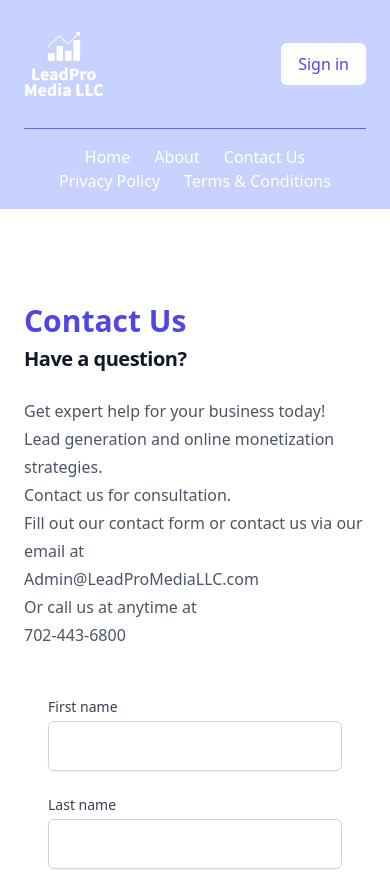
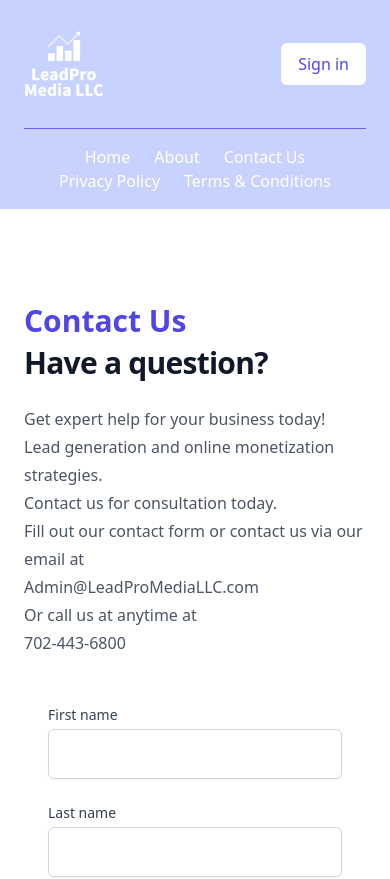
Before and after one commit to yogevzipori/payproweb, a Next.js app: page /contact in a window 390 px wide. Shown: the top 879 px of the page. Built offline with nearby package versions, Linux system fonts and the light colour scheme.

Commit message:
titlefont

```diff
--- a/app/about/page.js
+++ b/app/about/page.js
@@ -9,7 +9,7 @@ export default function About() {
             <h1 className="text-3xl font-semibold leading-8 text-indigo-600">
               This is our story
             </h1>
-            <div className="mt-2 text-xl font-bold tracking-tight text-gray-900 sm:text-4xl">
+            <div className="mt-2 text-3xl font-bold tracking-tight text-gray-900 sm:text-4xl">
               Leads and marketing is our specialty
             </div>
             <div className="mx-auto mt-6 max-w-2xl text-md leading-7 text-gray-600">
--- a/app/contact/page.js
+++ b/app/contact/page.js
@@ -4,24 +4,21 @@ import Link from "next/link";
 import Contform from "../contform";
 
 export default function Contact() {
-
   return (
-
     <>
-
-
       <div className="bg-white py-24 sm:py-32 lg:py-40">
         <div className="mx-auto max-w-7xl px-6 lg:px-8">
           <div className="sm:text-center">
             <h1 className="text-3xl font-semibold leading-8 text-indigo-600">
               Contact Us
             </h1>
-              <div className="mt-2 text-xl font-bold tracking-tight text-gray-900 sm:text-4xl">
+            <div className="mt-2 text-3xl font-bold tracking-tight text-gray-900 sm:text-4xl">
               Have a question?
             </div>
             <div className="mx-auto mt-6 max-w-2xl text-md leading-7 text-gray-600">
-                Get expert help for your business today!<br></br>Lead generation and
-                online monetization strategies.<br></br>Contact us for consultation.
+              Get expert help for your business today!<br></br>Lead generation
+              and online monetization strategies.<br></br>Contact us for
+              consultation today.
               <br></br>
               Fill out our contact form or contact us via our email at
               <Link href="mailto:Admin@LeadProMediaLLC.com">
@@ -31,16 +28,11 @@ export default function Contact() {
               <Link href="tel:702-443-6800">
                 <div>702-443-6800</div>
               </Link>
-
-
-
               <Contform />
             </div>
           </div>
         </div>
       </div>
-
-
     </>
   );
 }
```
Lines whose indentation alone changed are shown as unchanged.
